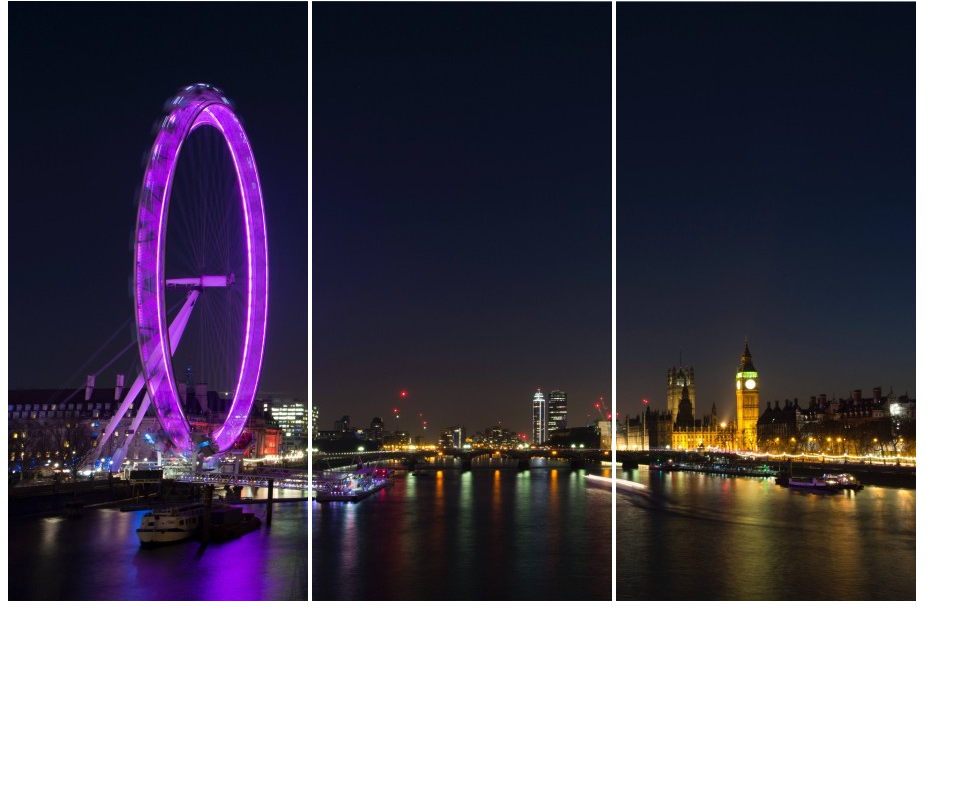
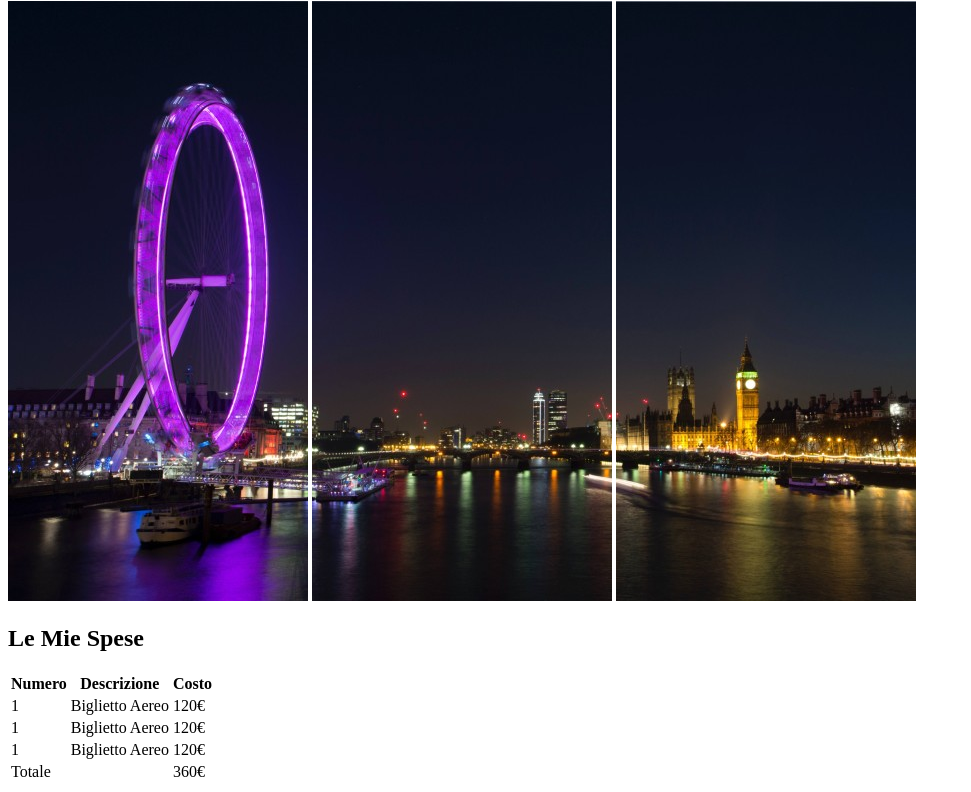
Before and after one commit to MirkOrlando/html-london-trip, a plain HTML site: page index.html in a window 1280 px wide. Shown: the part 79-871 px from the top of the page, without its empty margins (0-971 px from the left). Before the commit the page ends 800 px from the top, so only its background shows below. Drawn offline with Linux system fonts and the light colour scheme.

Commit message:
filled section#spese

```diff
--- a/index.html
+++ b/index.html
@@ -17,7 +17,40 @@
     <!-- /header -->
 
     <section id="spese">
-
+        <h2>Le Mie Spese</h2>
+        <table>
+            <thead>
+                <tr>
+                    <th>Numero</th>
+                    <th>Descrizione</th>
+                    <th>Costo</th>
+                </tr>
+            </thead>
+            <tbody>
+                <tr>
+                    <td>1</td>
+                    <td>Biglietto Aereo</td>
+                    <td>120&euro;</td>
+                </tr>
+                <tr>
+                    <td>1</td>
+                    <td>Biglietto Aereo</td>
+                    <td>120&euro;</td>
+                </tr>
+                <tr>
+                    <td>1</td>
+                    <td>Biglietto Aereo</td>
+                    <td>120&euro;</td>
+                </tr>
+            </tbody>
+            <tfoot>
+                <tr>
+                    <td>Totale</td>
+                    <td></td>
+                    <td>360&euro;</td>
+                </tr>
+            </tfoot>
+        </table>
     </section>
     <!-- /#spese -->
 
```
